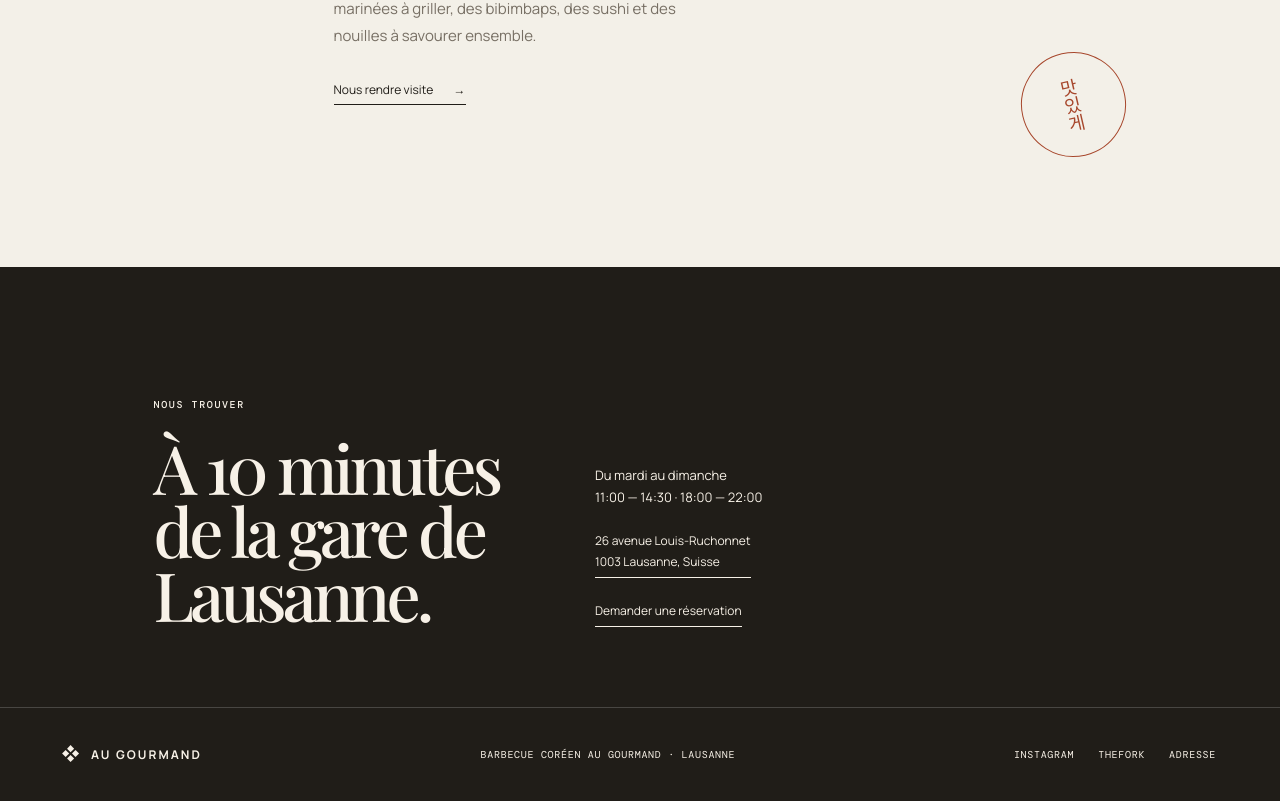
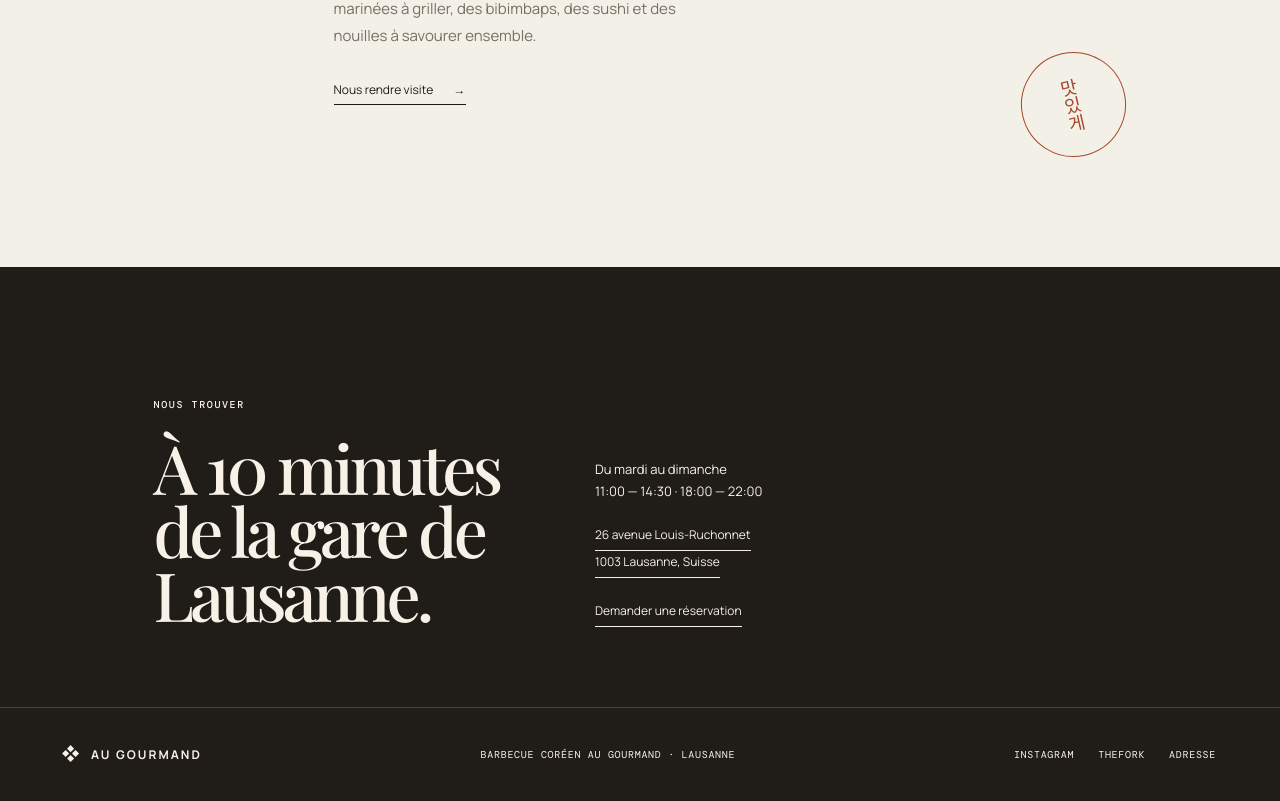
Before and after one commit to augourmandsite/Site-Code-au-gourmand, a React (Vite) app: page / in a window 1280 px wide. Shown: the part 1173-1974 px from the top of the page. Built offline with nearby package versions, Linux system fonts and the light colour scheme; a web font is replaced by a local one.

Commit message:
Split restaurant address into map links

```diff
--- a/src/App.tsx
+++ b/src/App.tsx
@@ -129,7 +129,7 @@ function Footer() {
 
 function Visit() {
   const openBooking = useContext(BookingContext)
-  return <section className="visit-section" id="visite"><div><p className="eyebrow">Nous trouver</p><h2>À 10 minutes<br /><em>de la gare de Lausanne.</em></h2></div><div className="visit-details"><p>Du mardi au dimanche<br />11:00 — 14:30 · 18:00 — 22:00</p><a className="visit-address" href="https://maps.app.goo.gl/3NcscMh9rJsDi9JH6" target="_blank" rel="noreferrer">26 avenue Louis-Ruchonnet<br />1003 Lausanne, Suisse</a><button type="button" onClick={openBooking}>Demander une réservation </button></div></section>
+  return <section className="visit-section" id="visite"><div><p className="eyebrow">Nous trouver</p><h2>À 10 minutes<br /><em>de la gare de Lausanne.</em></h2></div><div className="visit-details"><p>Du mardi au dimanche<br />11:00 — 14:30 · 18:00 — 22:00</p><div className="visit-address"><a href="https://maps.app.goo.gl/3NcscMh9rJsDi9JH6" target="_blank" rel="noreferrer">26 avenue Louis-Ruchonnet</a><a href="https://maps.app.goo.gl/3NcscMh9rJsDi9JH6" target="_blank" rel="noreferrer">1003 Lausanne, Suisse</a></div><button type="button" onClick={openBooking}>Demander une réservation </button></div></section>
 }
 
 function BookingChoice({ onClose }: { onClose: () => void }) {
--- a/src/index.css
+++ b/src/index.css
@@ -7,4 +7,4 @@ body { margin: 0; min-width: 320px; }
 button, a { font: inherit; }
 button { cursor: pointer; }
 a { color: inherit; }
-.visit-details .visit-address { display: block; width: fit-content; margin-bottom: 21px; }
+.visit-details .visit-address { display: grid; justify-items: start; margin-bottom: 21px; }
```
